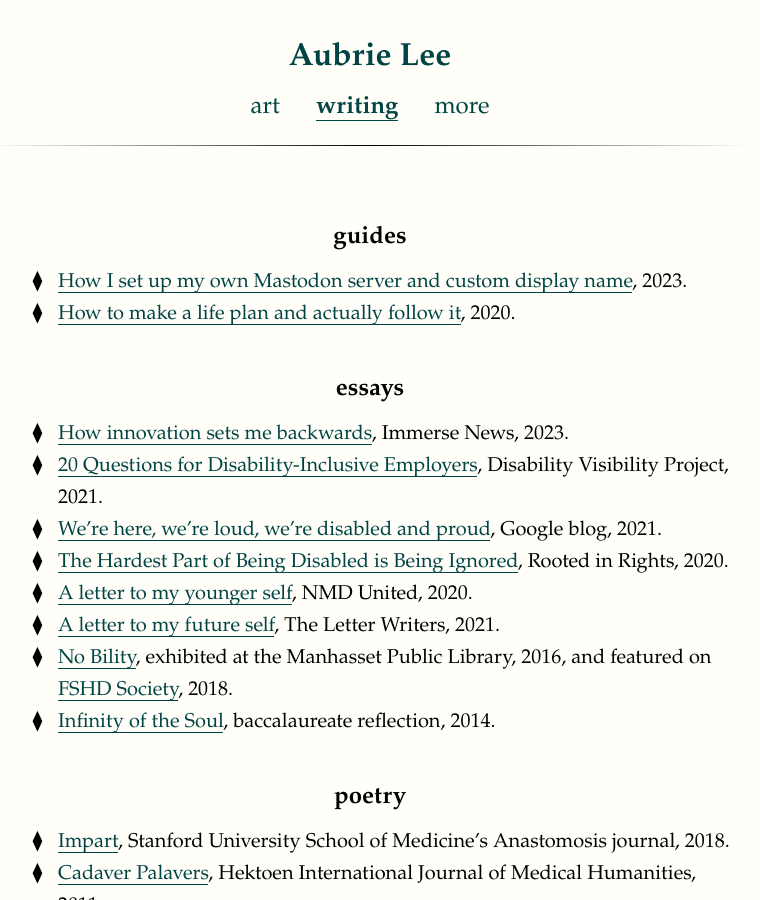
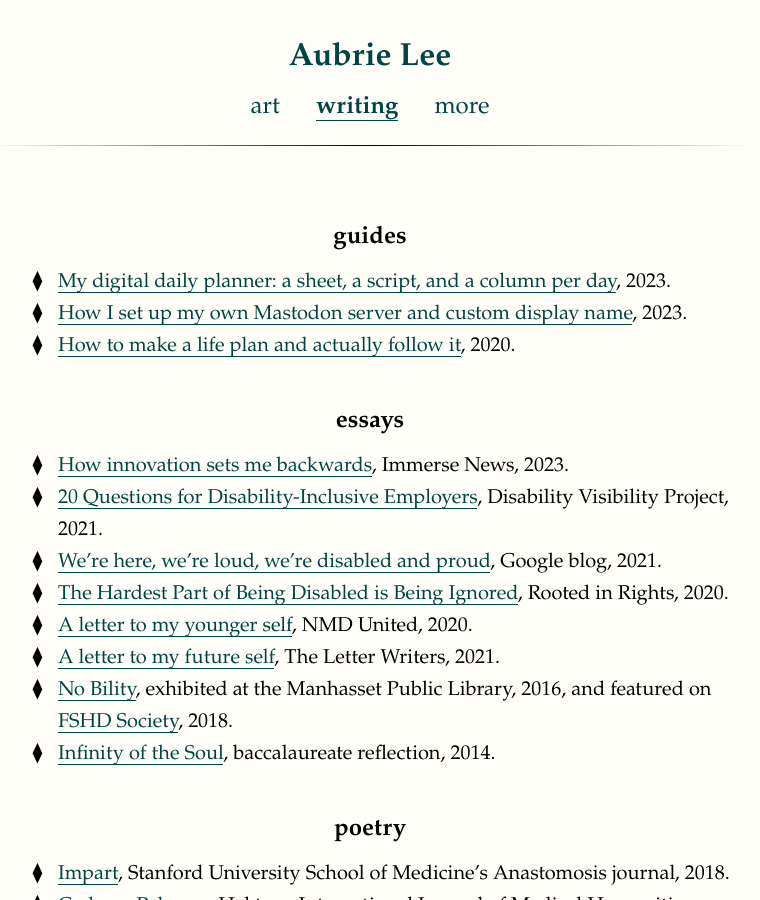
Before and after one commit to aubrielee/aubrielee.github.io, a Jekyll site: the page built from writing.md, in a window 1280 px wide and 900 px high. Shown: the whole window, without its empty margins (270-1030 px from the left). Built offline with Jekyll 4.4.1, drawn with Linux system fonts in a browser that asks for light colours; nearby versions of some CDN libraries; some web fonts are replaced.

Commit message:
Update writing.md

```diff
--- a/writing.md
+++ b/writing.md
@@ -6,6 +6,7 @@ permalink: /writing
 
 ## guides
 <ul>
+    <li><a href="https://aubrielee.com/daily-planner">My digital daily planner: a sheet, a script, and a column per day</a>, 2023.</li>
     <li><a href="https://aubrielee.com/how-i-set-up-my-own-mastodon-server">How I set up my own Mastodon server and custom display name</a>, 2023.</li>
     <li><a href="https://aubrie.medium.com/how-to-make-a-life-plan-and-actually-follow-it-801e5335a63a">How to make a life plan and actually follow it</a>, 2020.</li>
 </ul>
```
